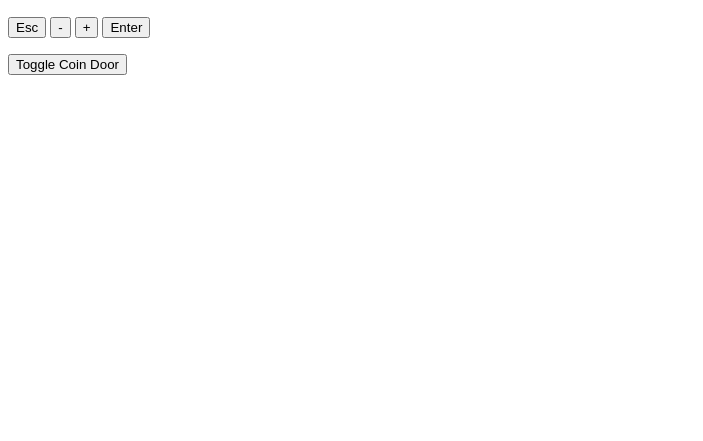
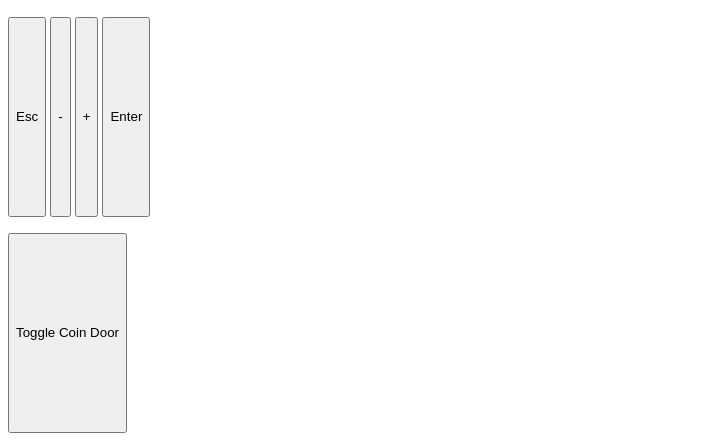
Before and after one commit to mattroth/bkglas-waca, a website: page index.html in a window 1280 px wide. Shown: the part 443-884 px from the top of the page, without its empty margins (0-703 px from the left). Before the commit the page ends 800 px from the top, so only its background shows below. Drawn offline with nearby package versions, Linux system fonts and the light colour scheme.

Commit message:
Update index.html

```diff
--- a/index.html
+++ b/index.html
@@ -15,12 +15,12 @@
 <p>
     <iframe src="http://192.168.86.212:8080/35fa335c-77bd-426b-9c1e-3e94c25d6add.html" width="640" height="360" frameborder="no" scrolling="no" allowfullscreen="true"></iframe>
 </p>
-<button id="0" value="0">Esc</button>
-<button id="1" value="1">-</button>
-<button id="2" value="2">+</button>
-<button id="3" value="3">Enter</button>
+<button id="0" value="0" style="height:200px;">Esc</button>
+<button id="1" value="1" style="height:200px;">-</button>
+<button id="2" value="2" style="height:200px;">+</button>
+<button id="3" value="3" style="height:200px;">Enter</button>
 <p></p>
-<button id="4" value="4">Toggle Coin Door</button>
+<button id="4" value="4" style="height:200px;">Toggle Coin Door</button>
 
 </body>
 </html>
```
